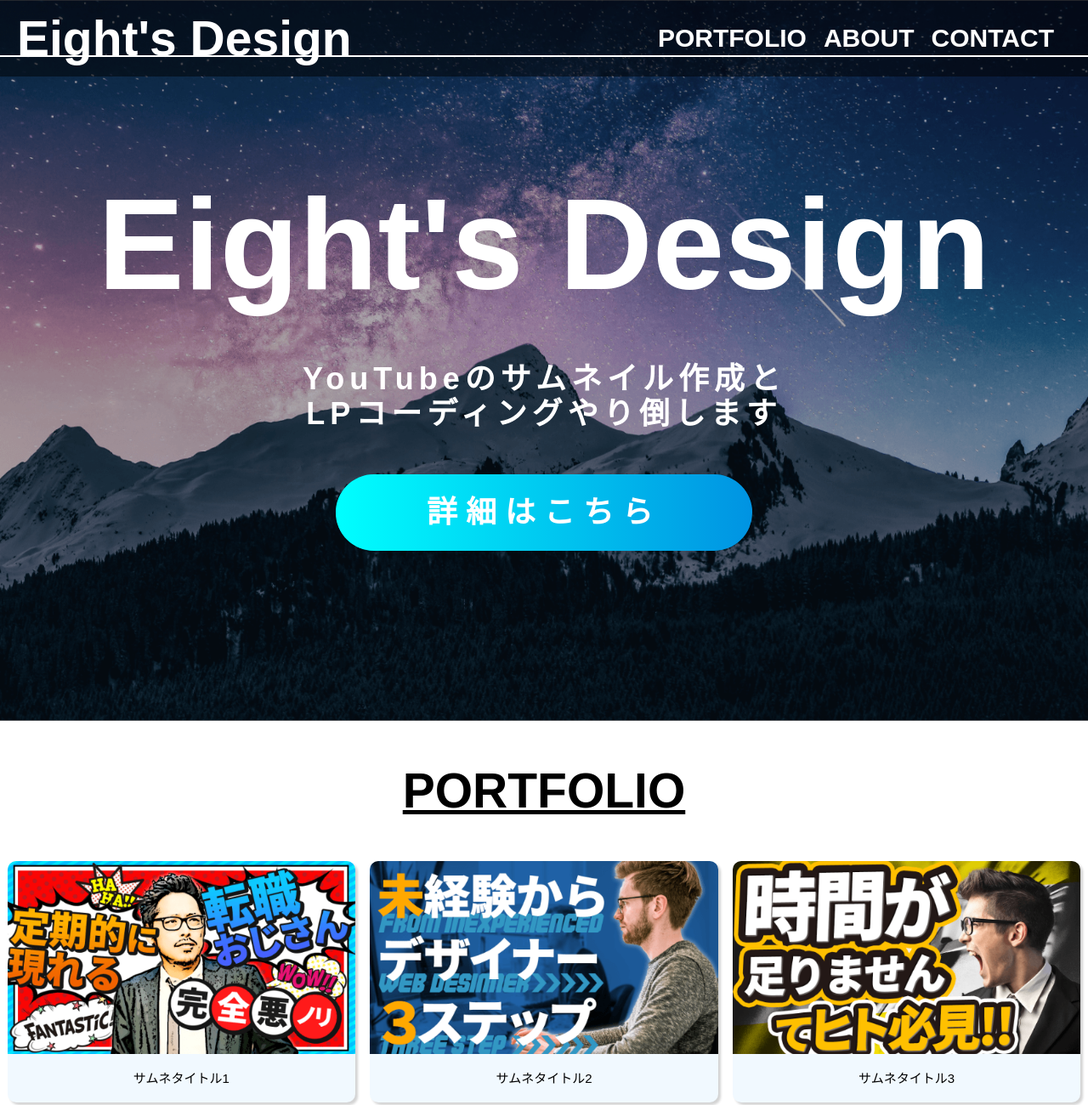
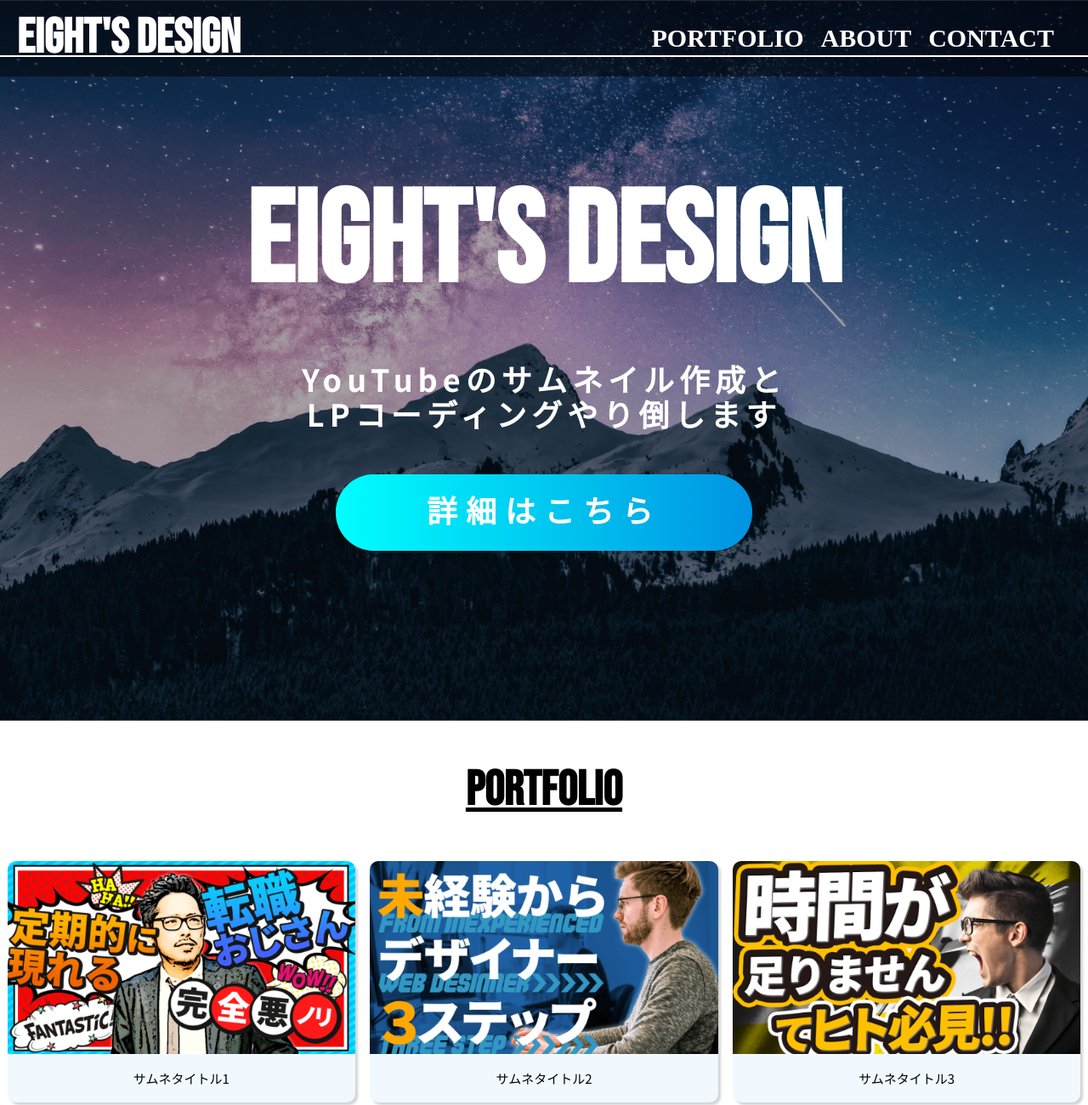
Before and after one commit to eightsSamune/originalLP01, a plain HTML site: page index.html in a window 1280 px wide. Shown: the top 1300 px of the page at 85% size. Drawn offline with nearby package versions, Linux system fonts and the light colour scheme.

Commit message:
googleFonts対応

```diff
--- a/css/stylesheet.scss
+++ b/css/stylesheet.scss
@@ -9,7 +9,12 @@
 body{
     max-width: 1920px;
 
-    font-family: "Arial";
+    // font-family: "Arial";
+
+    // googleFonts
+    // font-family: 'Noto Sans JP', sans-serif;
+    // font-family: 'Bebas Neue', cursive;
+
     text-align: center;
 
     .container{
@@ -21,15 +26,20 @@ body{
 
     h1{
         font-size: 152px;
+        font-family: 'Bebas Neue', cursive;
     }
     h2{
         font-size: 57px;
+        font-family: 'Bebas Neue', cursive;
     }
     h3{
         font-size: 36px;
+        // font-family: 'Bebas Neue', cursive;
+        font-family: 'Noto Sans JP', sans-serif;
     }
     p{
         font-size: 15px;
+        font-family: 'Noto Sans JP', sans-serif;
     }
 
 }
--- a/index.html
+++ b/index.html
@@ -11,7 +11,10 @@
     <link rel="stylesheet" href="css/responsive.css">
     <link rel="stylesheet" href="https://use.fontawesome.com/releases/v5.15.3/css/all.css" integrity="sha384-SZXxX4whJ79/gErwcOYf+zWLeJdY/qpuqC4cAa9rOGUstPomtqpuNWT9wdPEn2fk" crossorigin="anonymous">
 
-
+    <!-- googleFonts -->
+    <link rel="preconnect" href="https://fonts.googleapis.com">
+    <link rel="preconnect" href="https://fonts.gstatic.com" crossorigin>
+    <link href="https://fonts.googleapis.com/css2?family=Bebas+Neue&family=Noto+Sans+JP:wght@400;700&display=swap" rel="stylesheet">
 
     <script src="js/jquery-3.6.0.min.js"></script>
     </head>
```
Also changed, not shown: css/stylesheet.css, 1 other file.
